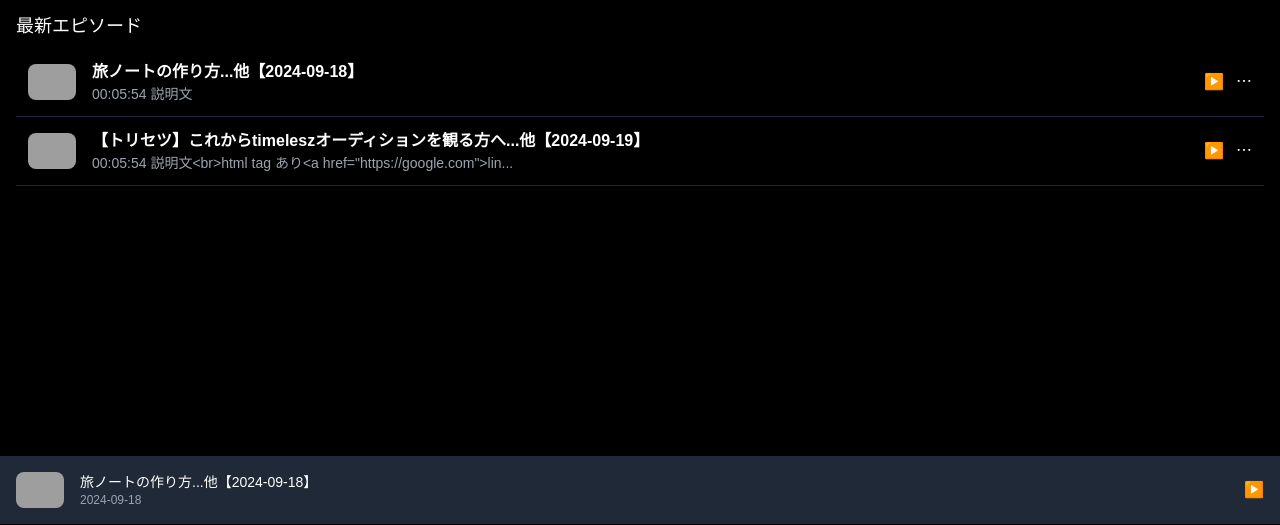
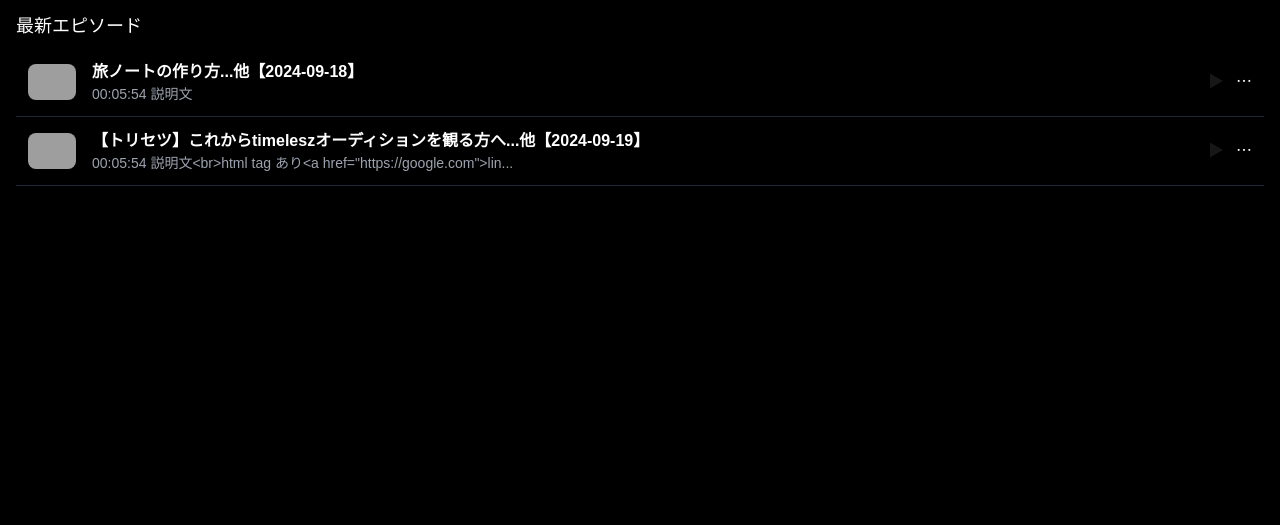
Before and after one commit to i-icc/hogecast-client, a Next.js app: page / in a window 1280 px wide. Shown: the part 276-801 px from the top of the page. Built offline with nearby package versions, Linux system fonts and the light colour scheme; grey boxes are pictures that could not be loaded.

Commit message:
再生ボタンをいい感じに

```diff
--- a/app/layout.tsx
+++ b/app/layout.tsx
@@ -20,18 +20,6 @@ export default function RootLayout({
 }: Readonly<{
   children: React.ReactNode;
 }>) {
-  const episode = {
-    title: '旅ノートの作り方...他【2024-09-18】',
-    release_datetime: '2024-09-18',
-    duration: '00:05:54',
-    description: '説明文',
-    description_html: '説明文<br>html tag あり<a href="https://google.com">link</a>',
-    image: 'https://storage.googleapis.com/aicast-radio/images/note-cast-icon.jpg',
-    id: 'note-cast-2024-09-18',
-    radio_key: 'note-cast',
-    sound_url: 'https://storage.googleapis.com/aicast-radio/note/radio_2024-09-18.mp3'
-  };
-
   return (
     <html lang="ja">
       <body
@@ -39,7 +27,7 @@ export default function RootLayout({
       >
         <Providers>
           {children}
-          <PlayerBar {...episode} />
+          <PlayerBar />
         </Providers>
       </body>
     </html>
--- a/app/test/page.tsx
+++ b/app/test/page.tsx
@@ -1,10 +1,7 @@
-import AudioPlayer from "@/components/AudioPlayer";
-
 const Test = () => {
     return (
         <div>
             test
-            <AudioPlayer audioUrl={"https://storage.googleapis.com/aicast-radio/note/radio_2024-09-18.mp3"} />
         </div>
     );
 };
--- a/components/Episode.tsx
+++ b/components/Episode.tsx
@@ -2,6 +2,7 @@ import React from 'react';
 import { Episode as EpisodeType } from '@/types';
 import Image from 'next/image';
 import EpisodeDetailButton from './EpisodeDetail';
+import PlaylButton from './PlayButton';
 
 const Episode: React.FC<EpisodeType> = (episode) => {
     const descriptionLength = 50;
@@ -27,8 +28,8 @@ const Episode: React.FC<EpisodeType> = (episode) => {
                     </p>
                 </div>
             </div>
-            <div className="flex items-center">
-                <button className="text-white px-3">▶️</button>
+            <div className="flex items-center space-x-3">
+                <PlaylButton {...episode} />
                 <EpisodeDetailButton {...episode} />
             </div>
         </div>
--- /dev/null
+++ b/components/PlayButton.tsx
@@ -0,0 +1,36 @@
+"use client";
+
+import React, { useEffect, useState } from 'react';
+import { Episode as EpisodeType } from '@/types';
+import { useDispatch, useSelector } from 'react-redux';
+import { RootState } from '@/redux/store';
+import { togglePlayPause, setEpisode } from '@/redux/slices/episodeSlice';
+
+const PlaylButton: React.FC<EpisodeType> = (episode) => {
+    const [isEpisodePlaying, setIsOpen] = useState(false);
+    const dispatch = useDispatch();
+    const { isPlaying, id } = useSelector((state: RootState) => state.episode);
+
+    useEffect(() => {
+        setIsOpen(isPlaying && episode.id === id)
+    }, [isPlaying, id, episode.id]);
+
+    const onPlay = () => {
+        if (id !== episode.id) {
+            //  再生中のものと異なる場合セットして再生
+            dispatch(setEpisode(episode));
+            dispatch(togglePlayPause(true));
+        } else {
+            // すでに再生中のものであれば止めたり再生したり
+            dispatch(togglePlayPause(!isEpisodePlaying));
+        }
+    }
+
+    return (
+        <button className="ml-auto" onClick={onPlay}>
+            {isEpisodePlaying ? <span>◽️</span> : <span>▶︎</span>}
+        </button>
+    );
+};
+
+export default PlaylButton;
--- a/components/PlayerBar.tsx
+++ b/components/PlayerBar.tsx
@@ -1,8 +1,32 @@
-import React from 'react';
+'use client';
+
+import React, { useEffect, useRef } from 'react';
+import { useDispatch, useSelector } from 'react-redux';
+import { RootState } from '../redux/store';
+import { togglePlayPause } from '../redux/slices/episodeSlice';
 import Image from 'next/image';
-import { Episode } from '@/types';
 
-const PlayerBar: React.FC<Episode> = ({ title, image, release_datetime }) => {
+const PlayerBar: React.FC = () => {
+    const dispatch = useDispatch();
+    const audioRef = useRef<HTMLAudioElement | null>(null);
+    const { sound_url, isPlaying, title, image, release_datetime, radio_key } = useSelector((state: RootState) => state.episode);
+
+    useEffect(() => {
+        if (audioRef.current) {
+            if (isPlaying) {
+                audioRef.current.play();
+            } else {
+                audioRef.current.pause();
+            }
+        }
+    }, [isPlaying, sound_url]);
+
+    const handlePlayPause = () => {
+        dispatch(togglePlayPause(!isPlaying));
+    };
+
+    if (!radio_key) return (<></>);
+
     return (
         <div className="fixed bottom-0 left-0 right-0 p-4 bg-gray-800 text-white flex items-center">
             <div className="flex items-center">
@@ -19,8 +43,8 @@ const PlayerBar: React.FC<Episode> = ({ title, image, release_datetime }) => {
                 </div>
             </div>
             {/* Play/Pause Button */}
-            <button className="ml-auto">
-                <span>▶️</span>
+            <button className="ml-auto" onClick={handlePlayPause}>
+                {isPlaying ? <span>◽️</span> : <span>▶︎</span>}
             </button>
         </div>
     );
```
